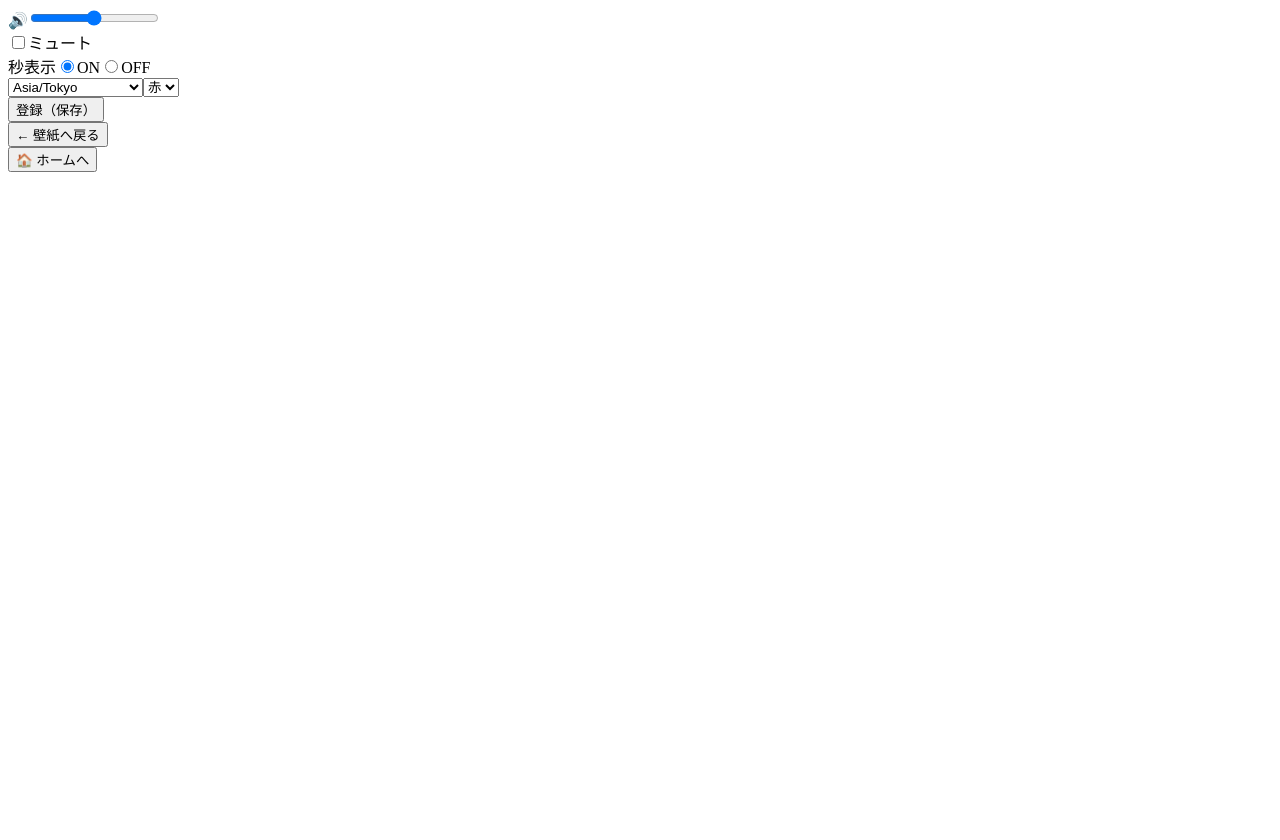
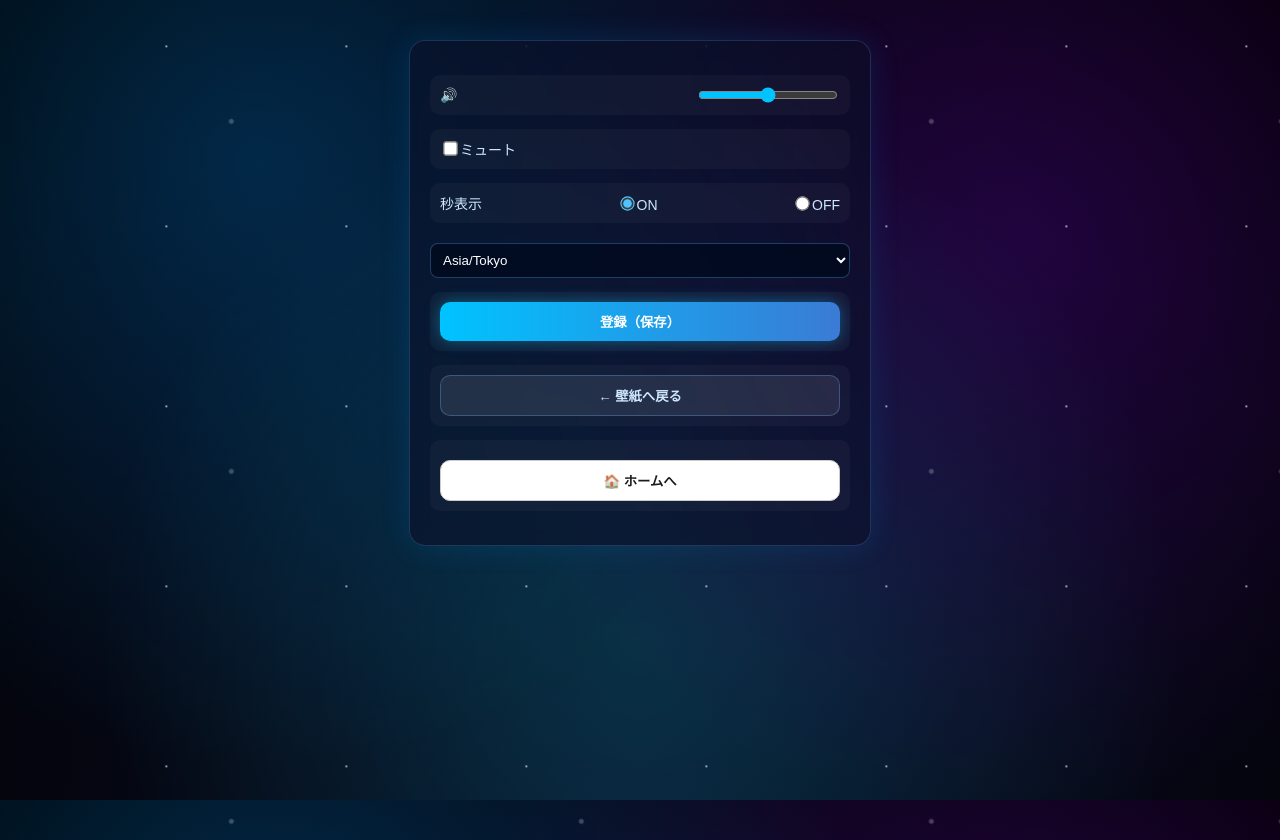
Before and after one commit to murata70/space, a React (Create React App) app: page /settings in a window 1280 px wide. Before the commit the page ends 800 px from the top, so only its background shows below. Built offline with nearby package versions, Linux system fonts and the light colour scheme.

Commit message:
小林：設定画面のCSSをインポートし表示できるようにしました。背景を宇宙にしました。

```diff
--- a/src/pages/Settings/Settings.css
+++ b/src/pages/Settings/Settings.css
@@ -1,37 +1,54 @@
 /* ===== 全体背景（宇宙空間） ===== */
+/* ===== 全体背景（宇宙空間：星雲・グロー・瞬き 統合版） ===== */
 body {
     margin: 0;
     font-family: "Arial", sans-serif;
     color: #ffffff;
-    background: radial-gradient(ellipse at bottom, #0b0f2a 0%, #000000 100%);
+    /* 星雲レイヤーを贅沢に重ねる */
+    background: radial-gradient(circle at 20% 20%, rgba(0, 150, 255, 0.25) 0%, transparent 50%), radial-gradient(circle at 80% 30%, rgba(150, 0, 255, 0.2) 0%, transparent 50%), radial-gradient(circle at 50% 80%, rgba(0, 255, 255, 0.15) 0%, transparent 60%), radial-gradient(ellipse at bottom, #0b0f2a 0%, #000000 100%);
+    background-attachment: fixed;
     overflow-x: hidden;
+    min-height: 100vh; /* 画面全体を覆うように */
 }
 
-    /* 星の粒（疑似背景） */
+    /* 星の粒（グロー効果付き） */
     body::before {
         content: "";
         position: fixed;
-        top: 0;
-        left: 0;
+        top: -50%;
+        left: -50%;
         width: 200%;
         height: 200%;
-        background-image: radial-gradient(white 1px, transparent 1px);
-        background-size: 2px 2px;
-        opacity: 0.15;
-        animation: starMove 120s linear infinite;
+        background-image: radial-gradient(white 1px, transparent 1px), radial-gradient(rgba(255, 255, 255, 0.4) 2px, transparent 3px);
+        background-size: 180px 180px, 350px 350px;
+        opacity: 0.5; /* 少し透明度を上げて見やすく */
+        animation: starMove 150s linear infinite, twinkle 4s ease-in-out infinite alternate;
         pointer-events: none;
+        z-index: -1; /* 背面に配置 */
     }
 
-/* 星がゆっくり流れる */
+/* 星のアニメーション（これらは1回だけ書けばOK） */
+@keyframes twinkle {
+    from {
+        opacity: 0.3;
+    }
+
+    to {
+        opacity: 0.7;
+    }
+}
+
 @keyframes starMove {
     from {
         transform: translate(0, 0);
     }
 
     to {
-        transform: translate(-50px, -50px);
+        transform: translate(-100px, -100px);
     }
 }
+
+/* --- この下の .container 以降は今のままでOKです --- */
 
 /* ===== コンテナ ===== */
 .container {
@@ -176,3 +193,57 @@ button {
         box-shadow: 0 0 12px rgba(0, 150, 255, 0.3);
         transform: scale(1.02);
     }
+
+/* ===== ホームへボタン（背景は白、文字を黒く！） ===== */
+.homeBtn {
+    background: #ffffff; /* 背景は真っ白 */
+    color: #1a1a1a; /* 文字色を濃いグレー（ほぼ黒）に */
+    border: 1px solid #ccc; /* 縁取りも少し付けてくっきりさせる */
+    margin-top: 10px;
+}
+
+    .homeBtn:hover {
+        background: #f0f0f0; /* ホバーした時に少しだけグレーに */
+        color: #000000; /* ホバー時は真っ黒に */
+        box-shadow: 0 0 15px rgba(255, 255, 255, 0.5);
+    }
+
+/* ===== 流れ星の本体 ===== */
+.shooting-star {
+    position: fixed;
+    top: 50%; /* 出現する高さ（後で調整可） */
+    left: -10%; /* 画面の外からスタート */
+    width: 100px;
+    height: 2px;
+    /* 流れ星の「尾」をグラデーションで表現 */
+    background: linear-gradient(90deg, rgba(255,255,255,1) 0%, transparent 100%);
+    opacity: 0;
+    z-index: -1; /* 背景に配置 */
+    /* 17秒ごとに、4秒かけて流れる設定（きまぐれ感を出すために秒数を長く） */
+    animation: shooting 17s ease-in infinite;
+}
+
+/* 流れ星のアニメーション */
+@keyframes shooting {
+    0% {
+        /* スタート：右上（画面外） */
+        transform: translateX(100vw) translateY(-10vh) rotate(225deg);
+        opacity: 0;
+    }
+
+    10% {
+        opacity: 1;
+    }
+
+    30% {
+        /* ゴール：左下（画面外） */
+        /* 角度 225deg は、左下を指し示す角度です */
+        transform: translateX(-20vw) translateY(110vh) rotate(225deg);
+        opacity: 0;
+    }
+
+    100% {
+        transform: translateX(-20vw) translateY(110vh) rotate(225deg);
+        opacity: 0;
+    }
+}
--- a/src/pages/Settings/Settings.jsx
+++ b/src/pages/Settings/Settings.jsx
@@ -1,5 +1,6 @@
 import React, { useState } from "react";
 import { useNavigate } from "react-router-dom";
+import "./Settings.css"; // ← これが必要です！
 
 const Wallpaper = () => {
     const navigate = useNavigate();
@@ -10,7 +11,7 @@ const Wallpaper = () => {
     const [is24h, setIs24h] = useState(false);
     const [tz, setTz] = useState("Asia/Tokyo");
     const [themeId, setThemeId] = useState("theme1");
-    const [rocketColor, setRocketColor] = useState(0);
+    //const [rocketColor, setRocketColor] = useState(0);
 
     // 保存処理
     const handleSave = () => {
@@ -43,11 +44,16 @@ const Wallpaper = () => {
     };
 
     return (
-        <div className="container">
+    /* <> はフラグメントといって、複数の要素をまとめる透明な袋のようなものです */
+    <>
+            {/* 流れ星はコンテナの外（背景レイヤー）に置く */}
+            < div className = "shooting-star" >
+            </div >
 
-            {/* 音量 */}
-            <div className="row">
-                <span>🔊</span>
+            <div className="container">
+                {/* 音量 */}
+                <div className="row">
+                    <span>🔊</span>
                 <input type="range" min="0" max="100" />
             </div>
 
@@ -97,14 +103,14 @@ const Wallpaper = () => {
             </select>
 
             {/* ロケット色 */}
-            <select
-                value={rocketColor}
-                onChange={(e) => setRocketColor(Number(e.target.value))}
-            >
-                <option value={0}>赤</option>
-                <option value={1}>青</option>
-                <option value={2}>緑</option>
-            </select>
+            {/*<select*/}
+            {/*    value={rocketColor}*/}
+            {/*    onChange={(e) => setRocketColor(Number(e.target.value))}*/}
+            {/*>*/}
+            {/*    <option value={0}>赤</option>*/}
+            {/*    <option value={1}>青</option>*/}
+            {/*    <option value={2}>緑</option>*/}
+            {/*</select>*/}
 
             {/* 🟢 登録ボタン */}
             <div className="row">
@@ -126,7 +132,8 @@ const Wallpaper = () => {
                 </button>
             </div>
 
-        </div>
+    </div>
+        </>
     );
 };
 
```
